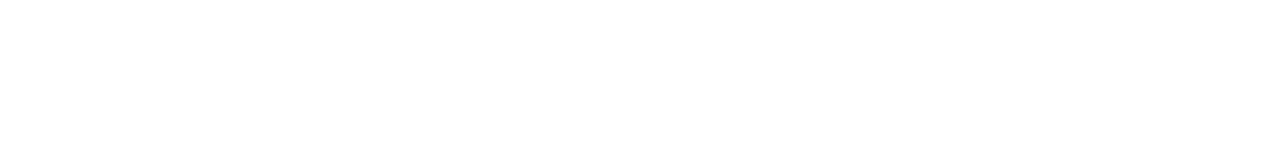
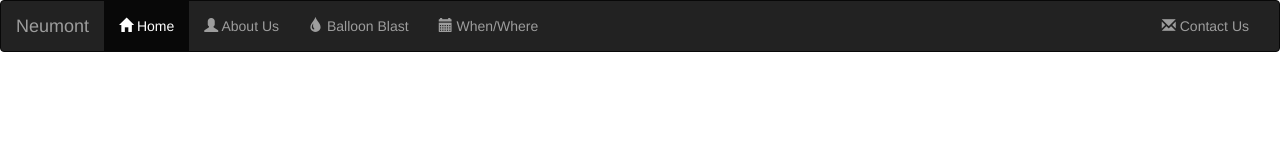
Before and after one commit to Fadedultima/BootStrapFunTime, a plain HTML site: page index.html in a window 1280 px wide. Drawn offline with nearby package versions, Linux system fonts and the light colour scheme.

Commit message:
Added navbar with glyphicons

```diff
--- a/index.html
+++ b/index.html
@@ -12,7 +12,29 @@
 </head>
 
 <body>
-
+    <nav class="navbar navbar-inverse">
+        <div class="container-fluid">
+            <div class="navbar-header">
+                <button type="button" class="navbar-toggle" data-toggle="collapse" data-target="#myNavbar">
+                    <span class="icon-bar"></span>
+                    <span class="icon-bar"></span>
+                    <span class="icon-bar"></span>
+                </button>
+                <a class="navbar-brand" href="#">Neumont</a>
+            </div>
+            <div class="collapse navbar-collapse" id="myNavbar">
+                <ul class="nav navbar-nav">
+                    <li class="active"><a href="#"><span class="glyphicon glyphicon-home"></span> Home</a></li>
+                    <li><a href="#"><span class="glyphicon glyphicon-user"></span> About Us</a></li>
+                    <li><a href="#"><span class="glyphicon glyphicon-tint"></span> Balloon Blast</a></li>
+                    <li><a href="#"><span class="glyphicon glyphicon-calendar"></span> When/Where</a></li>
+                </ul>
+                <ul class="nav navbar-nav navbar-right">
+                    <li><a href="#"><span class="glyphicon glyphicon-envelope"></span> Contact Us</a></li>
+                </ul>
+            </div>
+        </div>
+    </nav>
 </body>
 
 </html>
```
